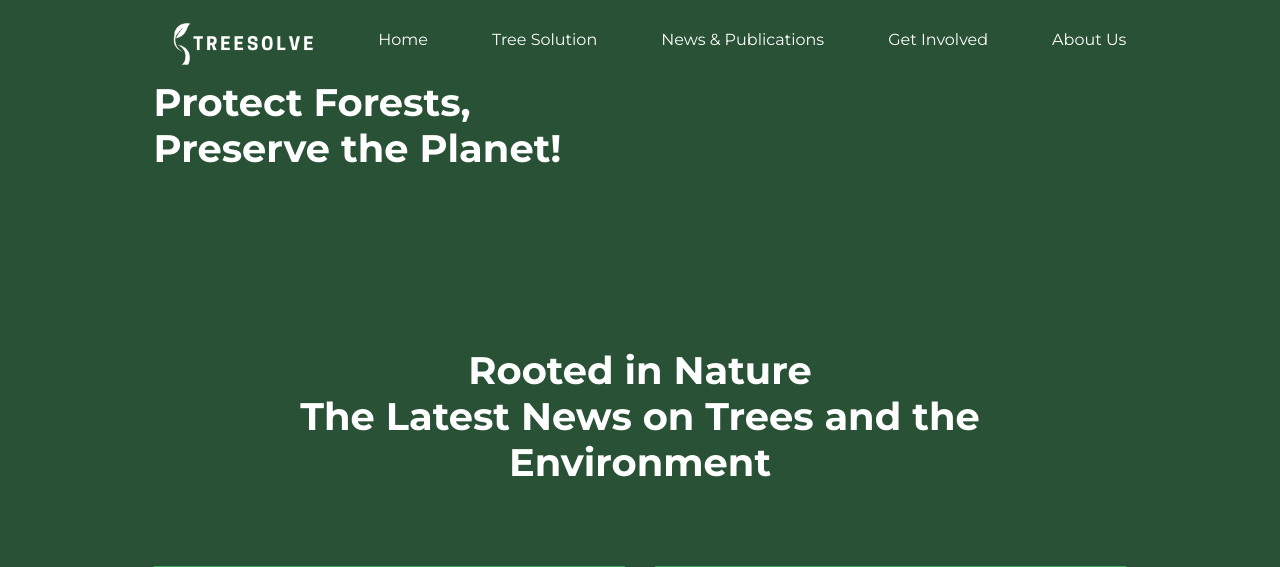
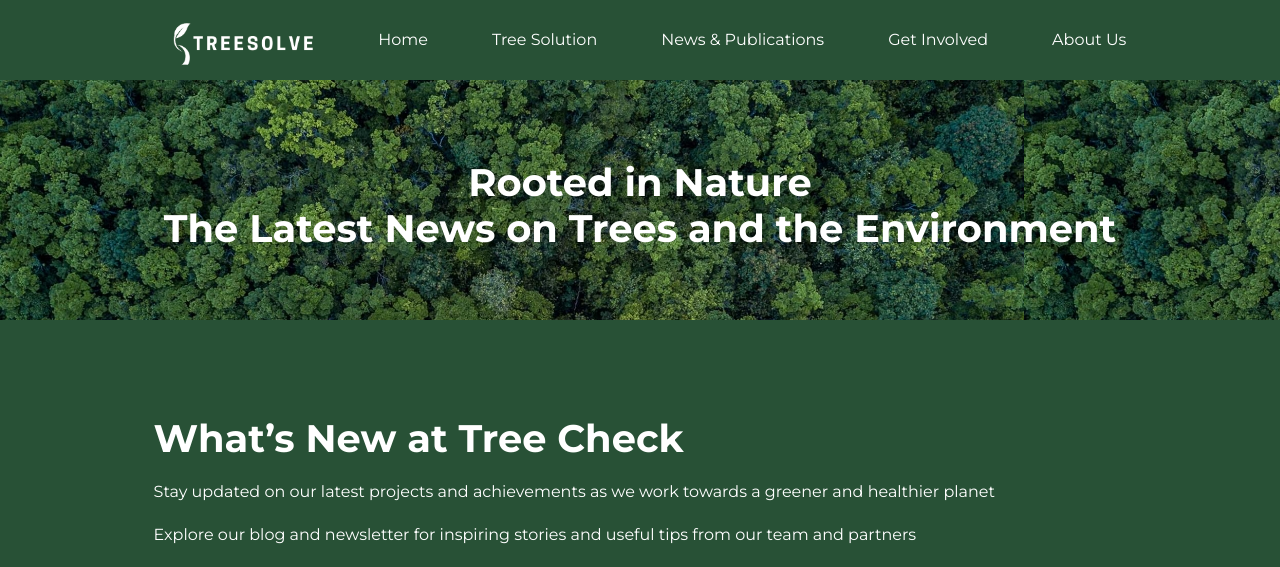
Before and after one commit to Aaron2k02/treesolve, a PHP site: the page made by src/news&publication-page.html in a window 1280 px wide. Shown: the top 567 px of the page. Run offline with PHP 8.4, Linux system fonts and the light colour scheme.

Commit message:
updated news letter and publication page

```diff
--- a/src/css/news&publication-page.css
+++ b/src/css/news&publication-page.css
@@ -214,31 +214,21 @@ footer{
 
 /*================================ PAGE CONTENT STYLING START HERE =================================*/
 
-header{
+.header-content{
     position: relative;
     top: 5rem;
     overflow: hidden;
-    height: auto;
-    width: fit-content;
-    margin-bottom: 5rem;
-    background: var(--color-bg);
+    height: 30vh;
+    background-image: url("../res/news-letter-&-publication-img-header.jpg");
 }
 
-.header-container{
-    display: grid;
-    grid-template-columns: 1fr 1fr;
-    align-items: center;
-    gap: 5rem;
-    height: 100%;
+.header-content h1{
+    margin-top: 5rem;
+
 }
 
-.header-left p{
-    text-align: left;
-    margin: 1rem 0 2.4rem;
-}
-
-.header-right-image img{
-    width: 100%;
+.header-content-container {
+    text-align: center;
 }
 
 /*================================ END OF HEADER =================================*/
@@ -246,12 +236,12 @@ header{
 .experience_Container{
     overflow-x: hidden;
     position: relative;
-    margin-bottom: 5rem;
+    margin-bottom: 2rem;
 }
 
-.experience_Container h1{
-    text-align: center;
-    margin: 5rem;
+.experience_Container h1, p{
+    text-align: left;
+    margin-bottom: 1rem;
 }
 
 .experience{
@@ -262,6 +252,7 @@ header{
     transition: transform 0.3s ease;
     border: 1px solid transparent;
     transition: var(--transition);
+    margin-top: 3rem;
 }
 
 .experience:hover{
@@ -329,8 +320,9 @@ header{
 .contact{
     background: var(--color-bg2);
 }
-.contact h2{
-    margin-bottom: 10rem;
+.contact h1{
+    margin-bottom: 15rem;
+    text-align: center;
 }
 
 .contact__container{
@@ -352,7 +344,7 @@ header{
     padding: 3rem;
     border-radius: 1rem;
     position: relative;
-    bottom: 13rem;
+    bottom: 18rem;
     box-shadow: 0 0.5rem 1rem rgba(0, 0, 0, 0.3);
 }
 
@@ -362,11 +354,13 @@ header{
 }
 
 .contact__aside h2{
-    text-align: left;
+    text-align: left ;
     margin-bottom: 1rem;
+
 }
 
 .contact__aside p{
+    text-align: justify;
     font-size: 0.9rem;
     margin-bottom: 2rem;
 }
@@ -487,6 +481,10 @@ textarea{
 
     /* ========= REGISTER FORM MEDIA QUERIES (TABLETS) =============================================== */
 
+    .contact h1{
+        margin-bottom: 1rem;
+    }
+
     .contact{
         padding-bottom: 0;
     }
@@ -578,6 +576,15 @@ textarea{
         color: var(--color-white);
     }
 
+     /*================================== FAQS ====================================*/
+     .faqs-container{
+        grid-template-columns: 1fr;
+    }
+
+    .faq{
+        padding: 1.5rem;
+    }
+
     /*==================================== FOOTER =======================================*/
     .footer-container{
         grid-template-columns: 1fr 1fr;
@@ -629,4 +636,11 @@ textarea{
     .form__name input[type="text"] {
         width: 100%;
     }
+
+    .experince-info .btn-primary{
+        margin-top: 1rem;
+        display: inline-block;
+        margin-right: 8rem;
+    }
+
 }
--- a/src/news&publication-page.html
+++ b/src/news&publication-page.html
@@ -39,9 +39,9 @@
     <!---------------------------------------------------- END OF NAVBAR ---------------------------------------->
 
     <!----------------------------------------------- PAGE CONTENT START HERE ----------------------------------->
-    <header>
-        <div class="container header-container">
-            <h1>Protect Forests, Preserve the Planet!</h1>
+    <header class="header-content">
+        <div class="container header-content-container">
+            <h1> Rooted in Nature <br/> The Latest News on Trees and the Environment </h1>
         </div>
     </header>
 
@@ -49,7 +49,11 @@
 
     <section class="container experience_Container mySwiper">
 
-        <h1> Rooted in Nature <br/> The Latest News on Trees and the Environment</h1>
+        <h1> What’s New at Tree Check </h1>
+
+        <p> Stay updated on our latest projects and achievements as we work towards a greener and healthier planet </p>
+
+        <p> Explore our blog and newsletter for inspiring stories and useful tips from our team and partners </p>
 
         <div class="swiper-wrapper">
 
@@ -177,7 +181,7 @@
 
     <section class="contact">
 
-         <h2> Be Apart of TreeSolve Community <br/> Register for News & Publications </h2>
+         <h1> Subscribe to Our News & Publications </h1>
 
         <div class="container contact__container">
 
@@ -190,7 +194,7 @@
                 <h2> Signup for tree news letter </h2>
 
                 <p>
-                    To be a part of TreeSolve Community, register for news and publications today! Stay up to date with our latest initiatives and activities to help combat deforestation and promote reforestation. Sign up now and become a part of our mission to create a sustainable future for our planet.
+                    Get our tree newsletter delivered to your inbox By subscribing to our news and publications, you will join the TreeSolve Community and get access to exclusive updates and insights on our efforts to fight deforestation and restore forests. You will also learn how you can get involved and make a difference in your own way. Don’t miss this opportunity to be part of our vision for a greener and healthier world. Subscribe today!
                 </p>
 
             </aside>
```
Also changed, not shown: src/res/news-letter-&-publication-img-header.jpg (added).
